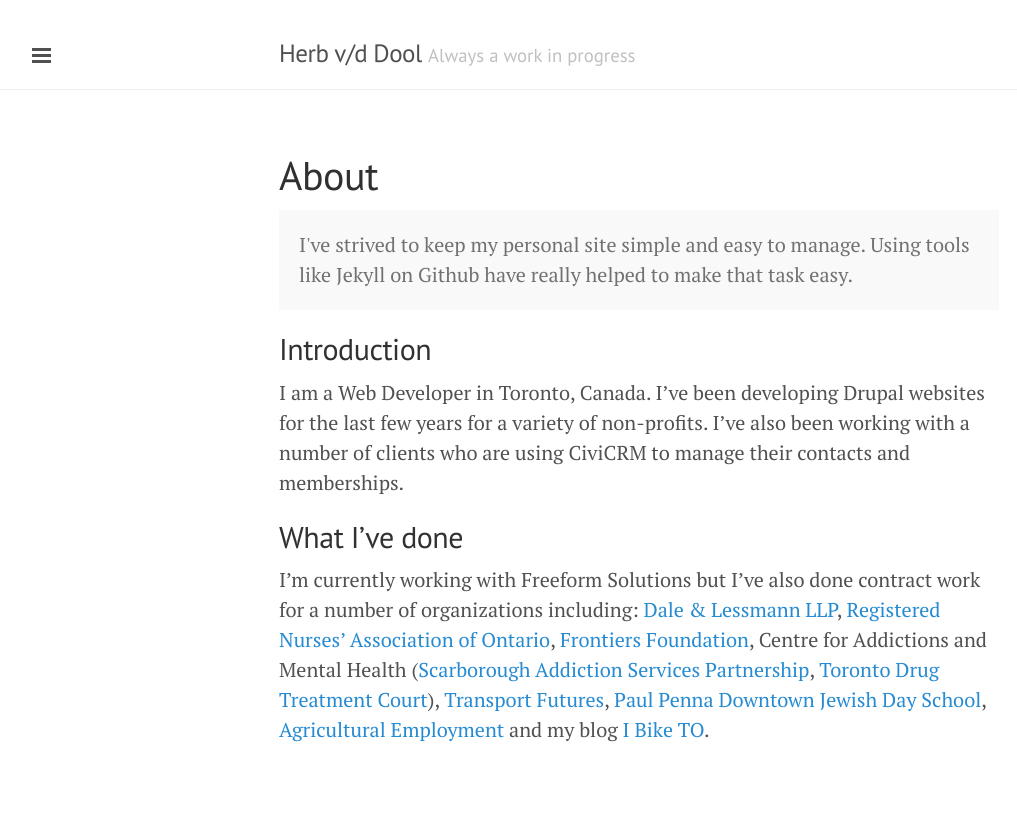
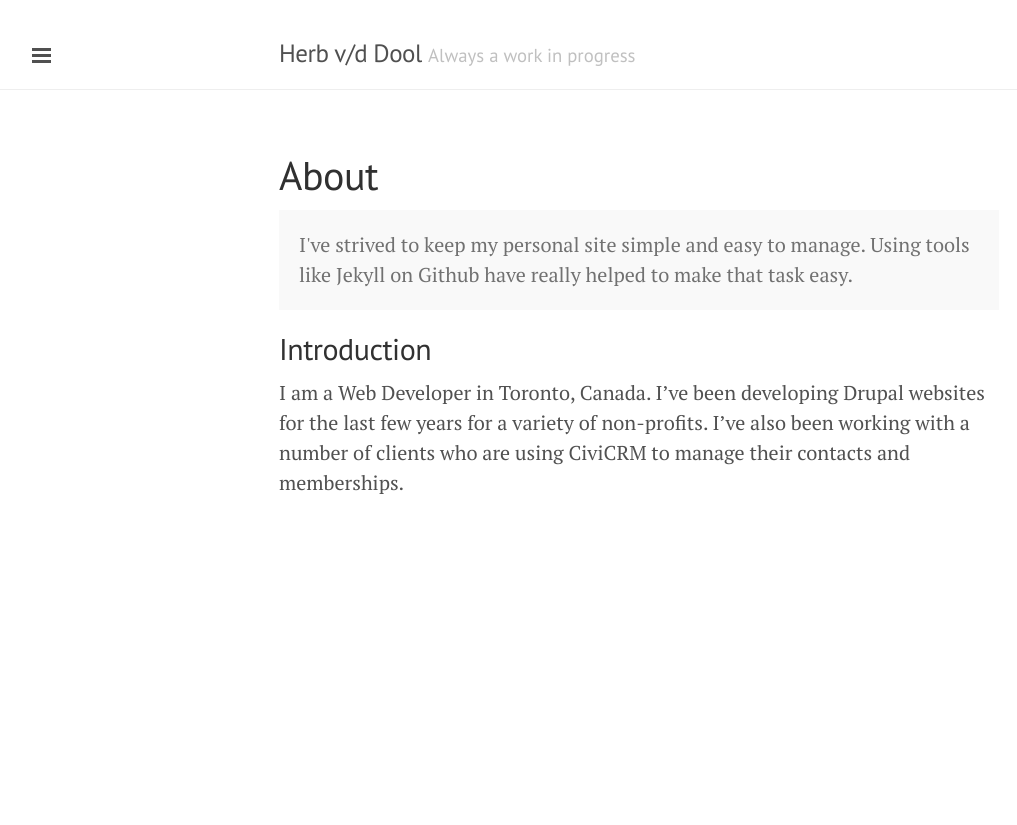
Before and after one commit to herbdool/herbdool.github.com, a Jekyll site: the page built from about.md, in a window 1280 px wide. Shown: the part 102-927 px from the top of the page, without its empty margins (1-1018 px from the left). Built offline with Jekyll 4.4.1, drawn with Linux system fonts in a browser that asks for light colours; Markdown is read by kramdown in place of the engine named in the settings; after the commit the page ends 900 px from its top, so only the background shows below that.

Commit message:
Updated about.md

```diff
--- a/about.md
+++ b/about.md
@@ -11,7 +11,3 @@ published: true
 ## Introduction
 
 I am a Web Developer in Toronto, Canada. I've been developing Drupal websites for the last few years for a variety of non-profits. I've also been working with a number of clients who are using CiviCRM to manage their contacts and memberships.
-
-## What I've done
-
-I'm currently working with Freeform Solutions but I've also done contract work for a number of organizations including: [Dale & Lessmann LLP](http://dalelessmann.com), [Registered Nurses' Association of Ontario](http://rnao.ca/), [Frontiers Foundation](http://frontiersfoundation.ca), Centre for Addictions and Mental Health ([Scarborough Addiction Services Partnership](http://scarboroughaddictionservices.org), [Toronto Drug Treatment Court](http://tdtc.ca)), [Transport Futures](http://transportfutures.ca), [Paul Penna Downtown Jewish Day School](http://djds.ca), [Agricultural Employment](http://www.agriemploy.com/) and my blog [I Bike TO](http://ibiketo.ca).
```
